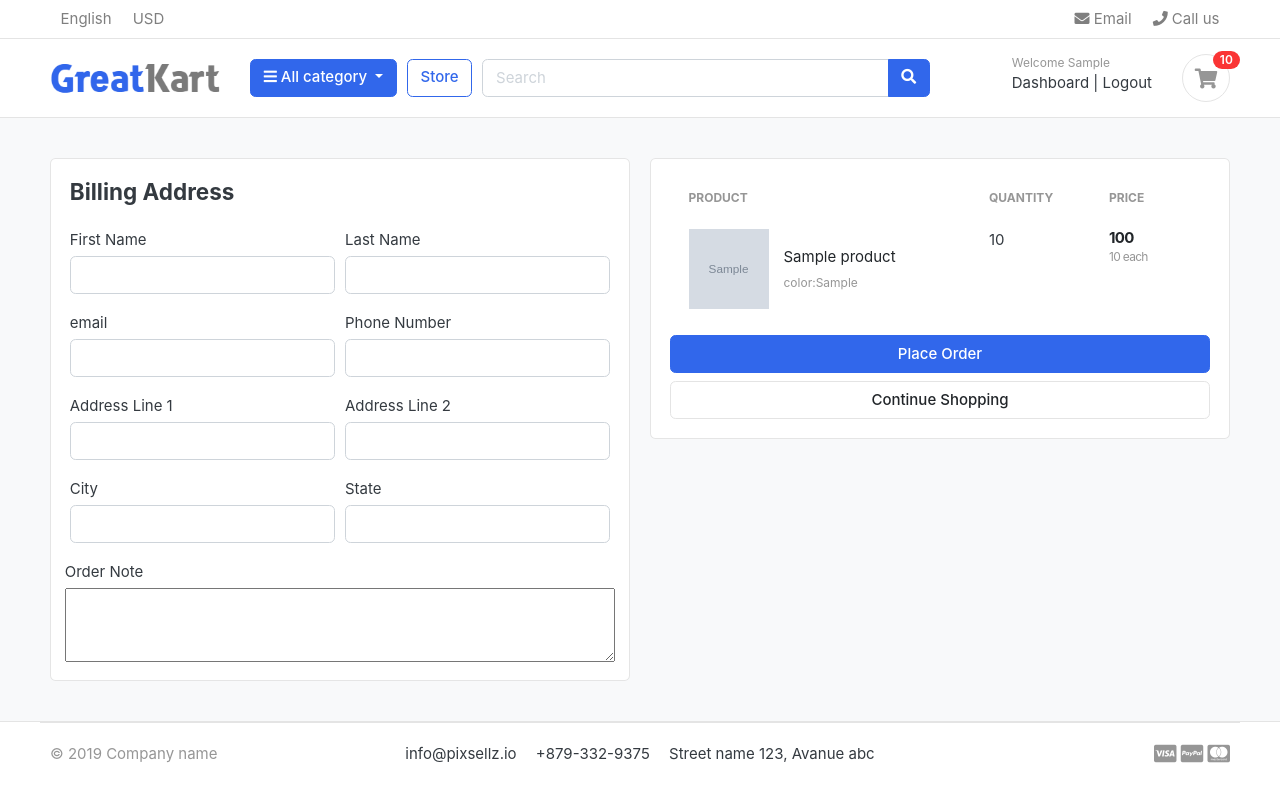
After one commit to Araaditya/GreatKart, a Django app: page /cart/checkout/ in a window 1280 px wide. The commit adds this page. Run offline with Django 5.2, Linux system fonts and the light colour scheme; a user stored in the database is signed in; tables that the repository leaves empty hold one stand-in row (values such as "Sample post"); grey boxes marked "Sample" are stand-in pictures; some libraries are stand-ins or nearby versions; some web fonts are replaced.

Commit message:
handle cart and checkout page for login users

```diff
--- a/cart/context_processors.py
+++ b/cart/context_processors.py
@@ -8,7 +8,10 @@ def counter(request):
     else:
         try:
             cart=Cart.objects.filter(cart_id=_cart_id(request))
-            cart_items = Cartitem.objects.all().filter(cart=cart[:1])
+            if request.user.is_authenticated :
+                cart_items = Cartitem.objects.all().filter(user=request.user)
+            else:
+                cart_items = Cartitem.objects.all().filter(cart=cart[:1])
             for cart_item in cart_items:
                 cart_count+= cart_item.quantity
         except cart.DoesNotExist:
--- a/cart/models.py
+++ b/cart/models.py
@@ -1,5 +1,6 @@
 from django.db import models
 from store.models import Product,Variation
+from accounts.models import Account
 # Create your models here.
 class Cart(models.Model):
     cart_id = models.CharField(max_length=250,blank=True)
@@ -9,6 +10,7 @@ class Cart(models.Model):
         return self.cart_id
 
 class Cartitem(models.Model):
+    user = models.ForeignKey(Account,on_delete=models.CASCADE, null= True)
     product = models.ForeignKey(Product, on_delete= models.CASCADE)
     variations = models.ManyToManyField(Variation, blank=True)
     cart = models.ForeignKey(Cart, on_delete=models.CASCADE)
--- a/cart/urls.py
+++ b/cart/urls.py
@@ -5,4 +5,5 @@ urlpatterns = [
     path("add_cart/<int:product_id>/", views.add_cart, name= "add_cart"),
     path("remove_cart/<int:product_id>/<int:cart_item_id>/", views.remove_cart, name= "remove_cart"),
     path("remove_cart_items/<int:product_id>/<int:cart_item_id>/", views.remove_cart_items, name= "remove_cart_items"),
+    path("checkout/",views.checkout,name="checkout"),
 ]
--- a/cart/views.py
+++ b/cart/views.py
@@ -2,6 +2,7 @@ from django.shortcuts import render,redirect,get_object_or_404,HttpResponse
 from store.models import Product,Variation
 from .models import Cart,Cartitem
 from django.core.exceptions import ObjectDoesNotExist
+from django.contrib.auth.decorators import login_required
 
 # Create your views here.
 def _cart_id(request):
@@ -11,78 +12,130 @@ def _cart_id(request):
     return cart
 
 def add_cart(request, product_id):
+    current_user = request.user
     product =Product.objects.get(id=product_id)#get the product
-    product_variation = []
-    if request.method == 'POST':
-        for item in request.POST:
-            key = item
-            value = request.POST[key]
+    # if the user is authenticated
+    if current_user.is_authenticated:
+        product_variation = []
+        if request.method == 'POST':
+            for item in request.POST:
+                key = item
+                value = request.POST[key]
 
-            try:
-                variation = Variation.objects.get(product=product, variation_category__iexact=key, variation_value__iexact=value)
-                product_variation.append(variation)
+                try:
+                    variation = Variation.objects.get(product=product, variation_category__iexact=key, variation_value__iexact=value)
+                    product_variation.append(variation)
 
-            except:
-                pass
+                except:
+                    pass
+
+        is_cart_item_exists = Cartitem.objects.filter(product=product, user=current_user).exists()
+        if is_cart_item_exists:
+            cart_item= Cartitem.objects.filter(product=product,  user=current_user)
+            ex_var_list =[]
+            id=[]
+            for item in cart_item:
+                existing_variation = item.variations.all()
+                ex_var_list.append(list(existing_variation))
+                id.append(item.id)
+
+            if product_variation in ex_var_list:
+                index= ex_var_list.index(product_variation)
+                item_id=id[index]
+                item=Cartitem.objects.get(product=product, id=item_id)
+                item.quantity += 1
+                item.save()
+
+            else:
+                item = Cartitem.objects.create(product=product, quantity=1, user=current_user)
+                if len(product_variation) > 0:
+                    item.variations.clear()
+                    item.variations.add(*product_variation)
+                item.save()
+                # if len(product_variation) > 0:
+                #     item.variations.clear()
+                #     item.variations.add(*product_variation)
+                # item.save()
+        else:
+            cart_item= Cartitem.objects.create(product=product,quantity=1,user=current_user)
+            if len(product_variation) > 0:
+                cart_item.variations.clear()
+                cart_item.variations.add(*product_variation)
+            cart_item.save()
+        return redirect('cart')
+# if user is not authenticted
+    else:
+        product_variation = []
+        if request.method == 'POST':
+            for item in request.POST:
+                key = item
+                value = request.POST[key]
+
+                try:
+                    variation = Variation.objects.get(product=product, variation_category__iexact=key, variation_value__iexact=value)
+                    product_variation.append(variation)
+
+                except:
+                    pass
 
 
-    try:
-        cart= Cart.objects.get(cart_id=_cart_id(request))#get the cart using the cart_id present in the session
-    except Cart.DoesNotExist:
-        cart=Cart.objects.create(
-            cart_id = _cart_id(request)
-        )
-    cart.save()
+        try:
+            cart= Cart.objects.get(cart_id=_cart_id(request))#get the cart using the cart_id present in the session
+        except Cart.DoesNotExist:
+            cart=Cart.objects.create(
+                cart_id = _cart_id(request)
+            )
+        cart.save()
 
-    is_cart_item_exists = Cartitem.objects.filter(product=product, cart=cart).exists()
-    if is_cart_item_exists:
-        cart_item= Cartitem.objects.filter(product=product, cart=cart)
-        #existing_variations -> database
-        #current_variation -> product_variation
-        #Item_id -> database
-        ex_var_list =[]
-        id=[]
-        for item in cart_item:
-            existing_variation = item.variations.all()
-            ex_var_list.append(list(existing_variation))
-            id.append(item.id)
+        is_cart_item_exists = Cartitem.objects.filter(product=product, cart=cart).exists()
+        if is_cart_item_exists:
+            cart_item= Cartitem.objects.filter(product=product, cart=cart)
+            #existing_variations -> database
+            #current_variation -> product_variation
+            #Item_id -> database
+            ex_var_list =[]
+            id=[]
+            for item in cart_item:
+                existing_variation = item.variations.all()
+                ex_var_list.append(list(existing_variation))
+                id.append(item.id)
+            if product_variation in ex_var_list:
+                index= ex_var_list.index(product_variation)
+                item_id=id[index]
+                item=Cartitem.objects.get(product=product, id=item_id)
+                item.quantity += 1
+                item.save()
 
-        print(ex_var_list)
-
-        if product_variation in ex_var_list:
-            index= ex_var_list.index(product_variation)
-            item_id=id[index]
-            item=Cartitem.objects.get(product=product, id=item_id)
-            item.quantity += 1
-            item.save()
-
+            else:
+                item = Cartitem.objects.create(product=product, quantity=1, cart=cart)
+                if len(product_variation) > 0:
+                    item.variations.clear()
+                    item.variations.add(*product_variation)
+                item.save()
+                # if len(product_variation) > 0:
+                #     item.variations.clear()
+                #     item.variations.add(*product_variation)
+                # item.save()
         else:
-            item = Cartitem.objects.create(product=product, quantity=1, cart=cart)
+            cart_item= Cartitem.objects.create(
+                product=product,
+                quantity=1,
+                cart=cart,
+            )
             if len(product_variation) > 0:
-                item.variations.clear()
-                item.variations.add(*product_variation)
-            item.save()
-            # if len(product_variation) > 0:
-            #     item.variations.clear()
-            #     item.variations.add(*product_variation)
-            # item.save()
-    else:
-        cart_item= Cartitem.objects.create(
-            product=product,
-            quantity=1,
-            cart=cart,
-        )
-        if len(product_variation) > 0:
-            cart_item.variations.clear()
-            cart_item.variations.add(*product_variation)
-        cart_item.save()
-    return redirect('cart')
+                cart_item.variations.clear()
+                cart_item.variations.add(*product_variation)
+            cart_item.save()
+        return redirect('cart')
 
 def remove_cart(request,product_id, cart_item_id):
-    cart=Cart.objects.get(cart_id=_cart_id(request))
     product=get_object_or_404(Product,id=product_id)
     try:
-        cart_item=Cartitem.objects.get(product=product, cart=cart, id=cart_item_id)
+        if request.user.is_authenticated:
+            cart_item=Cartitem.objects.get(product=product, user=request.user, id=cart_item_id)
+        else:
+            cart=Cart.objects.get(cart_id=_cart_id(request))
+            cart_item=Cartitem.objects.get(product=product, cart=cart, id=cart_item_id)
         if cart_item.quantity >1:
             cart_item.quantity -= 1
             cart_item.save()
@@ -93,9 +146,12 @@ def remove_cart(request,product_id, cart_item_id):
     return redirect('cart')
 
 def remove_cart_items(request,product_id, cart_item_id):
-    cart=Cart.objects.get(cart_id=_cart_id(request))
     product=get_object_or_404(Product,id=product_id)
-    cart_item=Cartitem.objects.get(product=product, cart=cart, id=cart_item_id)
+    if request.user.is_authenticated:
+        cart_item=Cartitem.objects.get(product=product, user=request.user, id=cart_item_id)
+    else:
+        cart=Cart.objects.get(cart_id=_cart_id(request))
+        cart_item=Cartitem.objects.get(product=product, cart=cart, id=cart_item_id)
     cart_item.delete()
     return redirect('cart')
 
@@ -104,8 +160,11 @@ def cart(request,total=0, quantity =0, cart_item =None):
     try:
         tax = 0
         grand_total = 0
-        cart= Cart.objects.get(cart_id=_cart_id(request))
-        cart_items = Cartitem.objects.filter(cart=cart, is_available=True)
+        if request.user.is_authenticated:
+            cart_items = Cartitem.objects.filter(user=request.user, is_available=True)
+        else:
+            cart= Cart.objects.get(cart_id=_cart_id(request))
+            cart_items = Cartitem.objects.filter(cart=cart, is_available=True)
         for cart_item in cart_items:
             total+= (cart_item.product.price * cart_item.quantity)
             quantity += cart_item.quantity
@@ -123,3 +182,31 @@ def cart(request,total=0, quantity =0, cart_item =None):
     }
 
     return render(request, 'cart.html', context)
+
+@login_required(login_url = 'login')
+def checkout(request,total=0, quantity =0, cart_item =None):
+        try:
+            tax = 0
+            grand_total = 0
+            if request.user.is_authenticated:
+                cart_items = Cartitem.objects.filter(user=request.user, is_available=True)
+            else:
+                cart= Cart.objects.get(cart_id=_cart_id(request))
+                cart_items = Cartitem.objects.filter(cart=cart, is_available=True)
+            for cart_item in cart_items:
+                total+= (cart_item.product.price * cart_item.quantity)
+                quantity += cart_item.quantity
+            tax = (2*total)/100
+            grand_total= tax+total
+        except ObjectDoesNotExist:
+            pass
+
+        context={
+            'total':total,
+            'quantity':quantity,
+            'cart_items':cart_items,
+            'tax':tax,
+            'grand_total' : grand_total
+        }
+
+        return render(request,'checkout.html', context)
--- a/templates/cart.html
+++ b/templates/cart.html
@@ -98,7 +98,7 @@
 						<p class="text-center mb-3">
 							<img src="{% static './images/misc/payments.png' %}" height="26">
 						</p>
-						<a href="./place-order.html" class="btn btn-primary btn-block"> Checkout </a>
+						<a href="{% url 'checkout' %}" class="btn btn-primary btn-block"> Checkout </a>
 						<a href="{% url 'store' %}" class="btn btn-light btn-block">Continue Shopping</a>
 					</div> <!-- card-body.// -->
 				</div> <!-- card.// -->
--- /dev/null
+++ b/templates/checkout.html
@@ -0,0 +1,123 @@
+{% extends "base.html" %}
+{% load static %}
+{% block content %}
+<section class="section-content padding-y bg">
+    <div class="container">
+
+        <!-- ============================ COMPONENT 1 ================================= -->
+        <div class="row">
+            <aside class="col-lg-6">
+                <div class="card">
+                    <div class="card-body">
+                        <h4 class="card-title mb-4"> Billing Address </h4>
+                        <form action="" method="POST">
+                            {% csrf_token %}
+                            <div class="form-row">
+                                <div class="col form-group">
+                                    <label for="">First Name</label>
+                                    <input type="text" name="first_name" class="form-control" required>
+                                </div>
+                                <div class="col form-group">
+                                    <label for="">Last Name</label>
+                                    <input type="text" name="last_name" class="form-control" required>
+                                </div>
+                            </div>
+                            <div class="form-row">
+                                <div class="col form-group">
+                                    <label for="">email</label>
+                                    <input type="email" name="email" class="form-control" required>
+                                </div>
+                                <div class="col form-group">
+                                    <label for="">Phone Number</label>
+                                    <input type="text" name="phone_no" class="form-control" required>
+                                </div>
+                            </div>
+                            <div class="form-row">
+                                <div class="col form-group">
+                                    <label for="">Address Line 1</label>
+                                    <input type="text" name="address_1" class="form-control" required>
+                                </div>
+                                <div class="col form-group">
+                                    <label for="">Address Line 2</label>
+                                    <input type="text" name="address_2" class="form-control">
+                                </div>
+                            </div>
+                            <div class="form-row">
+                                <div class="col form-group">
+                                    <label for="">City</label>
+                                    <input type="text" name="city" class="form-control" required>
+                                </div>
+                                <div class="col form-group">
+                                    <label for="">State</label>
+                                    <input type="text" name="state" class="form-control" required>
+                                </div>
+                            </div>
+                            <div class="form-row">
+                                <label for="">Order Note</label>
+                                <textarea name="order_note" rows="3" cols="80"></textarea>
+                            </div>
+                    </div>
+                </div> <!-- card.// -->
+
+            </aside> <!-- col.// -->
+            <aside class="col-lg-6">
+
+                <div class="card">
+                    <div class="card-body">
+                        <table class="table table-borderless table-shopping-cart">
+                            <thead class="text-muted">
+                                <tr class="small text-uppercase">
+                                    <th scope="col">Product</th>
+                                    <th scope="col" width="120">Quantity</th>
+                                    <th scope="col" width="120">Price</th>
+                                </tr>
+                            </thead>
+                            <tbody>
+                                {% for cart_item in cart_items %}
+                                <tr>
+                                    <td>
+                                        <figure class="itemside align-items-center">
+                                            <div class="aside">
+                                                <img src="{{ cart_item.product.images.url }}" class="img-sm">
+                                            </div>
+                                            <figcaption class="info">
+                                                <a href="{{ cart_item.product.get_url }}"
+                                                    class="title text-dark">{{cart_item.product.pro_name }}</a>
+                                                <p class="text-muted small">
+                                                    {% if cart_item.variations.all %}
+                                                    {% for item in cart_item.variations.all %}
+                                                    {{item.variation_category}}:{{item.variation_value}}<br>
+                                                    {% endfor %}
+                                                    {% endif %}
+                                                </p>
+                                            </figcaption>
+                                        </figure>
+                                    </td>
+                                    <td>
+                                        <label for="">{{cart_item.quantity}}</label>
+                                    </td>
+                                    <td>
+                                        <div class="price-wrap">
+                                            <var class="price">{{ cart_item.sub_total }}</var>
+                                            <small class="text-muted">{{ cart_item.product.price }} each</small>
+                                        </div>
+                                    </td>
+                                </tr>
+                                {% endfor %}
+                            </tbody>
+                        </table>
+                        <button type="submit" name="submit" class="btn btn-primary btn-block">Place Order</button>
+                        <a href="{% url 'store' %}" class="btn btn-light btn-block">Continue Shopping</a>
+                    </form>
+                    </div> <!-- card-body.// -->
+                </div> <!-- card.// -->
+
+            </aside> <!-- col.// -->
+
+
+        </div> <!-- row.// -->
+        <!-- ============================ COMPONENT 1 END .// ================================= -->
+    </div> <!-- container .//  -->
+</section>
+<!-- ========================= SECTION CONTENT END// ========================= -->
+{% endblock %}
```
Also changed, not shown: accounts/views.py (+53 -3 lines).
